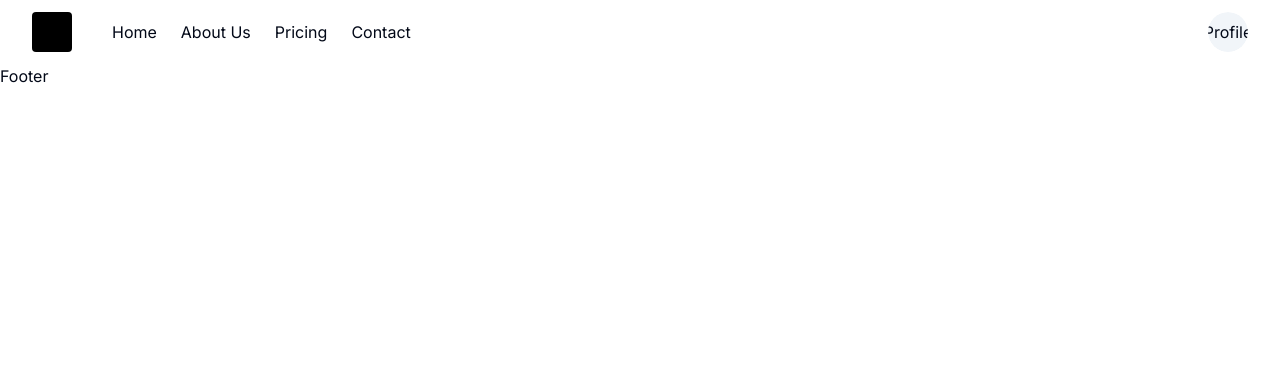
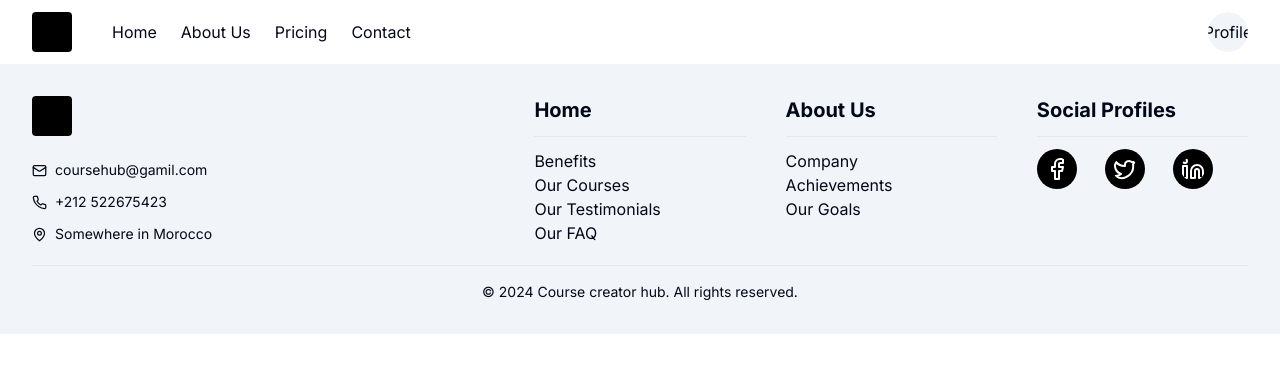
Before and after one commit to MajedHasan/course-hub, a Next.js app: page / in a window 1280 px wide. Shown: the top 372 px of the page. Built offline with nearby package versions, Linux system fonts and the light colour scheme.

Commit message:
Footer Done

```diff
--- a/src/components/common/footer.tsx
+++ b/src/components/common/footer.tsx
@@ -1,9 +1,119 @@
+import Link from "next/link";
 import React from "react";
+import { Button } from "../ui/button";
+import {
+  Facebook,
+  Linkedin,
+  Mail,
+  MapPinIcon,
+  Phone,
+  Twitter,
+} from "lucide-react";
+import { Separator } from "../ui/separator";
 
 type Props = {};
 
 const Footer = (props: Props) => {
-  return <div>Footer</div>;
+  return (
+    <div className="bg-slate-100 py-8">
+      <div className="container mx-auto">
+        <footer className="grid grid-cols-1 xl:grid-cols-5 lg:grid-cols-4 md:grid-cols-3 gap-10">
+          <div className="md:col-span-2 col-span-1">
+            <Link
+              href={"/"}
+              className="w-10 h-10 rounded bg-black block"
+            ></Link>
+            <div className="mt-6 flex flex-col gap-3">
+              <Link
+                href={"mailto:coursehub@gmail.com"}
+                className="flex items-center gap-2"
+              >
+                <Mail size={15} />
+                <span className="text-sm">coursehub@gamil.com</span>
+              </Link>
+              <Link
+                href={"tel:+212522675423"}
+                className="flex items-center gap-2"
+              >
+                <Phone size={15} />
+                <span className="text-sm">+212 522675423</span>
+              </Link>
+              <Link
+                href={"https://maps.google.com"}
+                className="flex items-center gap-2"
+              >
+                <MapPinIcon size={15} />
+                <span className="text-sm">Somewhere in Morocco</span>
+              </Link>
+            </div>
+          </div>
+          <div className="col-span-1">
+            <h2 className="text-xl font-bold mb-3">Home</h2>
+            <Separator className="mb-3" />
+            <ul>
+              <li>
+                <Link href={""}>Benefits</Link>
+              </li>
+              <li>
+                <Link href={""}>Our Courses</Link>
+              </li>
+              <li>
+                <Link href={""}>Our Testimonials</Link>
+              </li>
+              <li>
+                <Link href={""}>Our FAQ</Link>
+              </li>
+            </ul>
+          </div>
+          <div className="col-span-1">
+            <h2 className="text-xl font-bold mb-3">About Us</h2>
+            <Separator className="mb-3" />
+            <ul>
+              <li>
+                <Link href={""}>Company</Link>
+              </li>
+              <li>
+                <Link href={""}>Achievements</Link>
+              </li>
+              <li>
+                <Link href={""}>Our Goals</Link>
+              </li>
+            </ul>
+          </div>
+          <div className="col-span-1">
+            <h2 className="text-xl font-bold mb-3">Social Profiles</h2>
+            <Separator className="mb-3" />
+            <nav className="flex items-center gap-7">
+              <Link href={"/"}>
+                <Facebook
+                  size={40}
+                  className="bg-black text-white rounded-full p-2"
+                />
+              </Link>
+              <Link href={"/"}>
+                <Twitter
+                  size={40}
+                  className="bg-black text-white rounded-full p-2"
+                />
+              </Link>
+              <Link href={"/"}>
+                <Linkedin
+                  size={40}
+                  className="bg-black text-white rounded-full p-2"
+                />
+              </Link>
+            </nav>
+          </div>
+        </footer>
+        <div className="mt-5">
+          <Separator className="mb-4" />
+          <p className="text-center text-sm">
+            © 2024 Course creator hub. All rights reserved.
+          </p>
+        </div>
+      </div>
+    </div>
+  );
 };
 
 export default Footer;
--- a/src/components/common/header.tsx
+++ b/src/components/common/header.tsx
@@ -95,10 +95,12 @@ const Header = (props: Props) => {
                 </DropdownMenuTrigger>
                 <DropdownMenuContent className="w-56">
                   <DropdownMenuGroup>
-                    <DropdownMenuItem>
-                      <User className="mr-2 h-4 w-4" />
-                      <span>Dashboard</span>
-                    </DropdownMenuItem>
+                    <Link href={`student.${process.env.NEXT_PUBLIC_DOMAIN}`}>
+                      <DropdownMenuItem>
+                        <User className="mr-2 h-4 w-4" />
+                        <span>Dashboard</span>
+                      </DropdownMenuItem>
+                    </Link>
                     <DropdownMenuItem>
                       <MessageCircle className="mr-2 h-4 w-4" />
                       <span>Messages</span>
```
Also changed, not shown: 1 other file (tests, documents, lock files or other folders).
